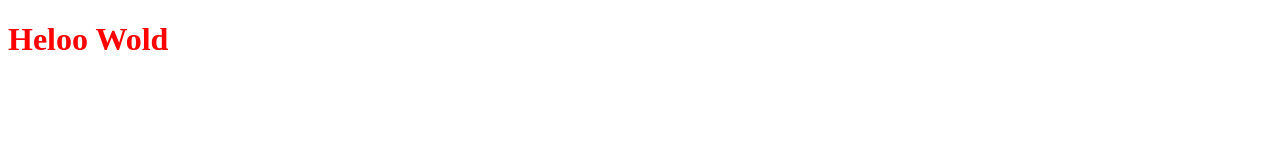
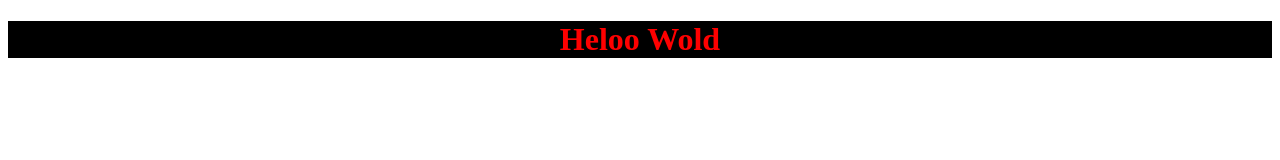
Before and after one commit to Bilal-Siddiqe/DeploymentsDemo.github.io, a plain HTML site: page index.html in a window 1280 px wide. Drawn offline with Linux system fonts and the light colour scheme.

Commit message:
Background color added

```diff
--- a/index.html
+++ b/index.html
@@ -7,6 +7,16 @@
     <meta name="viewport" content="width=device-width, initial-scale=1.0">
 
     <title>Document</title>
+    <style>
+        h1{
+            background-color: black;
+            text-align: center;
+        }
+
+
+    </style>
+
+
 </head>
 
 <body>
```
